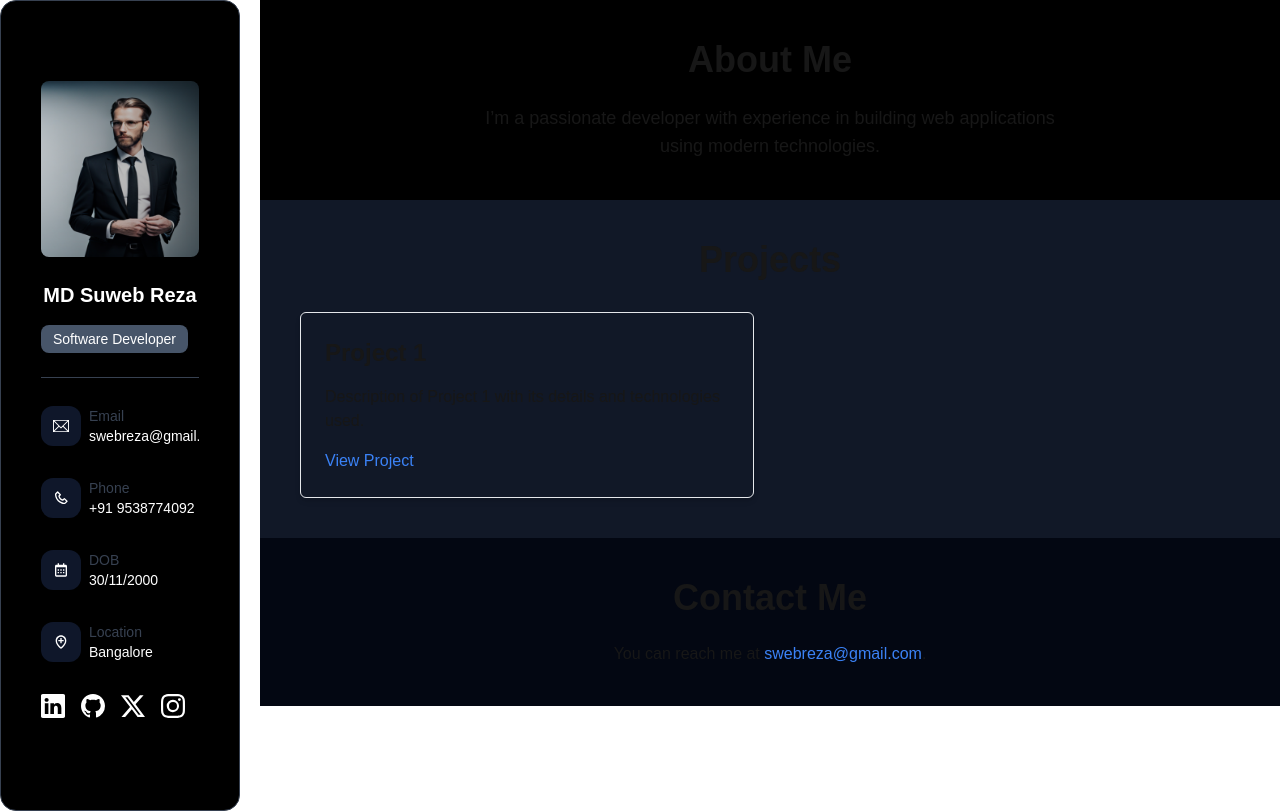
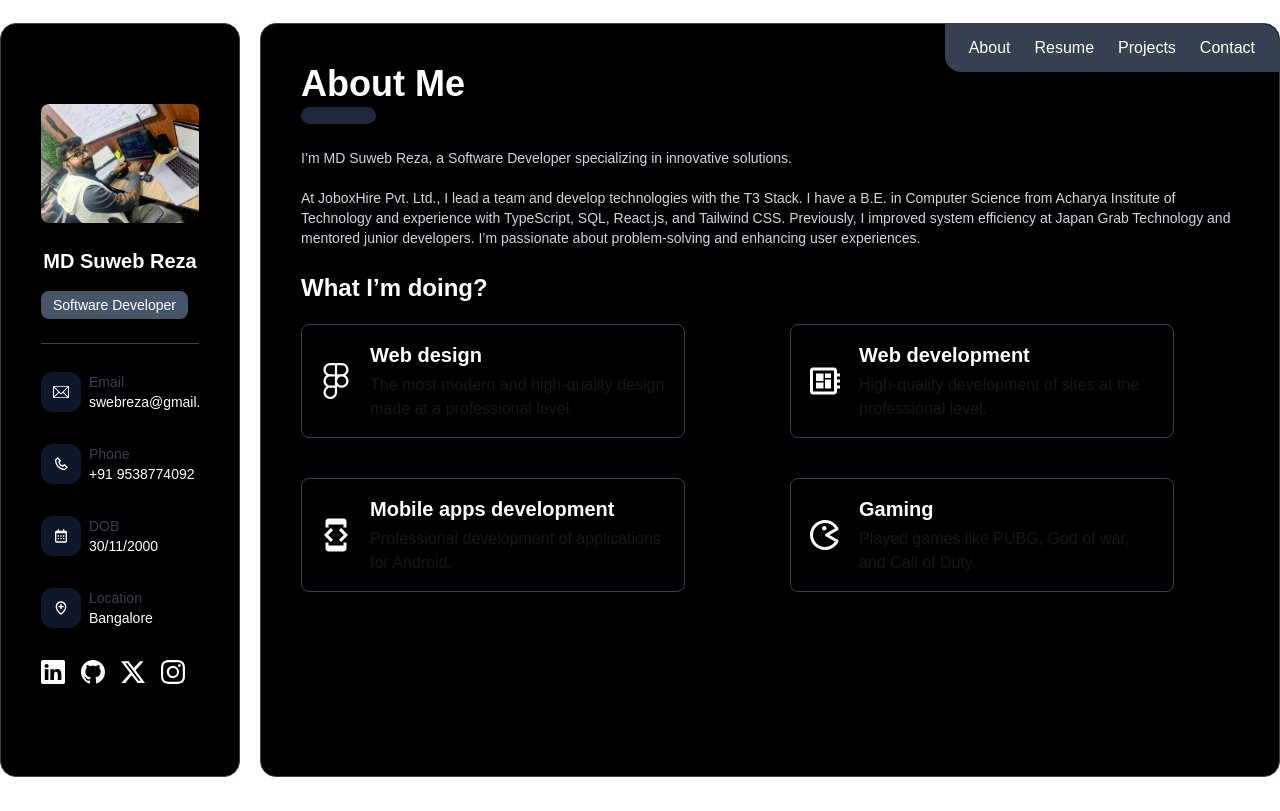
Before and after one commit to swebreza/suweb-reza, a Next.js app: page / in a window 1280 px wide. Built offline with nearby package versions, Linux system fonts and the light colour scheme.

Commit message:
About Page

```diff
--- a/src/app/page.tsx
+++ b/src/app/page.tsx
@@ -1,11 +1,30 @@
+'use client'
 import About from '@/components/About'
 import Contact from '@/components/Contact'
+import Header from '@/components/Header'
 // import Header from '@/components/Header'
 import Hero from '@/components/Hero'
 import Projects from '@/components/Projects'
 import Head from 'next/head'
+import { useState } from 'react'
 
 export default function Home() {
+  const [menu, setMenu] = useState(0)
+
+  // Determine which component to render based on `menu` state
+  const renderContent = () => {
+    switch (menu) {
+      case 0:
+        return <About />
+      case 1:
+        return <Projects />
+      case 2:
+        return <Contact />
+      default:
+        return <About /> // Default case
+    }
+  }
+
   return (
     <div className='flex justify-center items-center min-h-screen'>
       <div className='w-full max-w-2xl lg:max-w-7xl'>
@@ -14,10 +33,9 @@ export default function Home() {
         </Head>
         <main className='grid grid-cols-1 md:grid-cols-5 md:gap-5'>
           <Hero />
-          <div className='col-span-4'>
-            <About />
-            <Projects />
-            <Contact />
+          <div className='col-span-4 rounded-2xl bg-black border border-gray-700'>
+            <Header setMenu={setMenu} />
+            {renderContent()} {/* Render the content based on `menu` state */}
           </div>
         </main>
       </div>
--- a/src/components/About.tsx
+++ b/src/components/About.tsx
@@ -1,11 +1,123 @@
+'use client'
+
+import { BiGame } from 'react-icons/bi'
+import { FaFigma } from 'react-icons/fa'
+import { MdDeveloperBoard, MdDeveloperMode } from 'react-icons/md'
 export default function About() {
   return (
-    <section id='about' className='p-10 bg-black  text-center'>
-      <h2 className='text-4xl font-bold mb-6'>About Me</h2>
-      <p className='text-lg max-w-xl mx-auto'>
-        I’m a passionate developer with experience in building web applications
-        using modern technologies.
+    <section id='about' className='p-10 bg-black rounded-2xl w-full'>
+      <h2 className='text-4xl font-bold text-white'>About Me</h2>
+      <span className='px-2 mb-6 bg-slate-800 text-gray-800 rounded-full'>
+        -----------
+      </span>
+      <p className='text-sm font-thin w-full text-gray-300'>
+        <br />
+        I’m MD Suweb Reza, a Software Developer specializing in innovative
+        solutions.
+        <br />
+        <br />
+        At JoboxHire Pvt. Ltd., I lead a team and develop technologies with the
+        T3 Stack. I have a B.E. in Computer Science from Acharya Institute of
+        Technology and experience with TypeScript, SQL, React.js, and Tailwind
+        CSS. Previously, I improved system efficiency at Japan Grab Technology
+        and mentored junior developers. I’m passionate about problem-solving and
+        enhancing user experiences.
       </p>
+      <br />
+      <div>
+        <h2 className='text-2xl font-bold text-white pb-5'>What I’m doing?</h2>
+        <div className='grid grid-cols-1 md:grid-cols-2 gap-10'>
+          <div className='flex items-center p-4 bg-black border border-gray-700 shadow-md rounded-lg max-w-sm'>
+            {/* Image Section */}
+            <div className='  '>
+              {/* <Image
+                src={images}
+                alt='Description'
+                className='object-cover w-fit h-fit'
+                // width={64}
+                // height={64}
+              /> */}
+              <FaFigma className='text-4xl text-white ' />
+            </div>
+
+            {/* Content Section */}
+            <div className='ml-4'>
+              <h3 className='text-xl font-semibold text-white'>Web design</h3>
+              <p className=' mt-1'>
+                The most modern and high-quality design made at a professional
+                level.
+              </p>
+            </div>
+          </div>
+          <div className='flex items-center p-4 bg-black border border-gray-700 shadow-md rounded-lg max-w-sm'>
+            {/* Image Section */}
+            <div className='  '>
+              {/* <Image
+                src={images}
+                alt='Description'
+                className='object-cover w-fit h-fit'
+                // width={64}
+                // height={64}
+              /> */}
+              <MdDeveloperBoard className='text-4xl text-white ' />
+            </div>
+
+            {/* Content Section */}
+            <div className='ml-4'>
+              <h3 className='text-xl font-semibold text-white'>
+                Web development
+              </h3>
+              <p className=' mt-1'>
+                High-quality development of sites at the professional level.
+              </p>
+            </div>
+          </div>
+          <div className='flex items-center p-4 bg-black border border-gray-700 shadow-md rounded-lg max-w-sm'>
+            {/* Image Section */}
+            <div className='  '>
+              {/* <Image
+                src={images}
+                alt='Description'
+                className='object-cover w-fit h-fit'
+                // width={64}
+                // height={64}
+              /> */}
+              <MdDeveloperMode className='text-4xl text-white ' />
+            </div>
+
+            {/* Content Section */}
+            <div className='ml-4'>
+              <h3 className='text-xl font-semibold text-white'>
+                Mobile apps development
+              </h3>
+              <p className=' mt-1'>
+                Professional development of applications for Android.
+              </p>
+            </div>
+          </div>
+          <div className='flex items-center p-4 bg-black border border-gray-700 shadow-md rounded-lg max-w-sm'>
+            {/* Image Section */}
+            <div className='  '>
+              {/* <Image
+                src={images}
+                alt='Description'
+                className='object-cover w-fit h-fit'
+                // width={64}
+                // height={64}
+              /> */}
+              <BiGame className='text-4xl text-white ' />
+            </div>
+
+            {/* Content Section */}
+            <div className='ml-4'>
+              <h3 className='text-xl font-semibold text-white'>Gaming</h3>
+              <p className='font-extralight mt-1'>
+                Played games like PUBG, God of war, and Call of Duty.
+              </p>
+            </div>
+          </div>
+        </div>
+      </div>
     </section>
   )
 }
--- a/src/components/Header.tsx
+++ b/src/components/Header.tsx
@@ -1,21 +1,45 @@
-export default function Header() {
+export default function Header({
+  setMenu,
+}: {
+  setMenu: (menu: number) => void
+}) {
   return (
-    <header className='flex items-center justify-between p-6 bg-gray-900 text-white'>
-      <div className='text-3xl font-bold'>MD Suweb Reza</div>
-      <nav>
+    <header className='flex items-center justify-between px-6 py-3 float-right bg-gray-700 rounded-bl-2xl rounded-tr-2xl text-white'>
+      <nav className=' '>
         <ul className='flex space-x-6'>
           <li>
-            <a href='#about' className='hover:text-gray-400'>
+            <a
+              href='#about'
+              className='hover:text-gray-400'
+              onClick={() => setMenu(0)}
+            >
               About
             </a>
           </li>
           <li>
-            <a href='#projects' className='hover:text-gray-400'>
+            <a
+              href='#projects'
+              className='hover:text-gray-400'
+              onClick={() => setMenu(1)}
+            >
+              Resume
+            </a>
+          </li>
+          <li>
+            <a
+              href='#projects'
+              className='hover:text-gray-400'
+              onClick={() => setMenu(1)}
+            >
               Projects
             </a>
           </li>
           <li>
-            <a href='#contact' className='hover:text-gray-400'>
+            <a
+              href='#contact'
+              className='hover:text-gray-400'
+              onClick={() => setMenu(2)}
+            >
               Contact
             </a>
           </li>
--- a/src/components/Hero.tsx
+++ b/src/components/Hero.tsx
@@ -1,5 +1,5 @@
 import Image from 'next/image'
-import hero from '@/assets/image.png'
+import hero from '@/assets/image.jpg'
 import { TfiEmail } from 'react-icons/tfi'
 import { BiCalendar, BiLocationPlus, BiPhone } from 'react-icons/bi'
 import { BsGithub, BsInstagram, BsLinkedin, BsTwitterX } from 'react-icons/bs'
@@ -9,7 +9,7 @@ export default function Hero() {
       <Image
         src={hero}
         alt='MD Suweb Reza'
-        className='w-40 h-44 rounded-lg mx-auto mb-6'
+        className='w-fit h-fit rounded-lg mx-auto mb-6 '
       />
       <h1 className='text-xl font-bold mb-4'>MD Suweb Reza</h1>
       <p className='text-sm px-3 py-1 mb-6 bg-slate-600 rounded-lg w-fit flex text-center justify-center'>
```
Also changed, not shown: src/assets/image.jpg (added), src/assets/imagedemo.png (renamed from src/assets/image.png).
